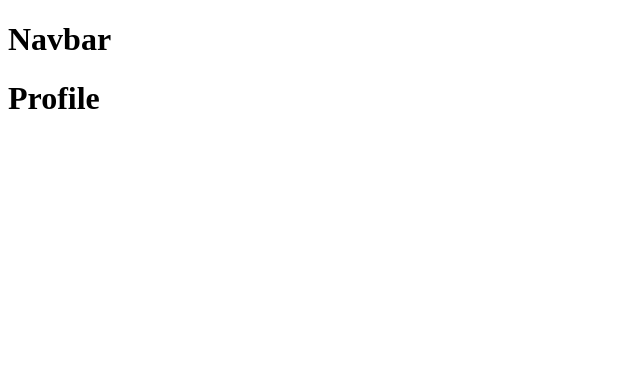
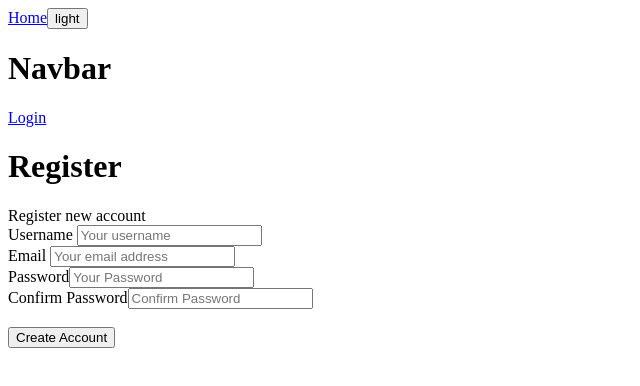
Before and after one commit to mrHugolo/ForumTest, a React (Vite) app in the folder frontend/: page /register in a window 1280 px wide. Shown: the top 386 px of the page, without its empty margins (0-640 px from the left). Built offline with nearby package versions, Linux system fonts and the light colour scheme; no server answers.

Commit message:
registration and login implemented in frontend

```diff
--- a/frontend/src/App.jsx
+++ b/frontend/src/App.jsx
@@ -1,30 +1,31 @@
-import { useEffect, useState } from "react";
 import { BrowserRouter as Router, Route, Switch } from "react-router-dom";
 import { Navbar } from "./components/Navbar";
+import { UserProvider } from "./contexts/UserContext";
 import { Group } from "./pages/Group";
 import { Home } from "./pages/home";
 import { Login } from "./pages/Login";
 import { Page404 } from "./pages/Page404";
 import { Post } from "./pages/Post";
 import { Profile } from "./pages/Profile";
+import { Register } from "./pages/Register";
 
 function App() {
-
-
-
   return (
     <div className="App">
+      <UserProvider>
         <Router>
           <Navbar />
           <Switch>
             <Route exact path="/" component={Home} />
             <Route exact path="/login" component={Login} />
+            <Route exact path="/register" component={Register} />
             <Route exact path="/:userName" component={Profile} />
             <Route exact path="/g/:groupName" component={Group} />
             <Route exact path="/g/:groupName/p/:postId" component={Post} />
             <Route path="*" component={Page404} />
           </Switch>
         </Router>
+      </UserProvider>
     </div>
   );
 }
--- a/frontend/src/components/Navbar.jsx
+++ b/frontend/src/components/Navbar.jsx
@@ -1,7 +1,43 @@
+import {useContext, useState } from "react";
+import {Link } from "react-router-dom";
+import {UserContext } from "../contexts/UserContext";
+
 export const Navbar = () => {
+  const { currentUser,setCurrentUser } = useContext(UserContext);
+  const [dark, setDark]= useState(false)
+
+  console.log("Current user atm: ",currentUser);
+
+
+
+  const toggleTheme=()=>{
+    setDark(prev=>!prev)
+  }
+
+
+  const logout=async()=>{
+    await fetch('/api/logout',{
+      method:'DELETE'
+    })
+    setCurrentUser('')
+    console.log("logged oout from session")
+
+  }
+
+
+
   return (
     <>
+      <Link to="/">Home</Link>
+      <button onClick={toggleTheme}>{dark ?"dark" : "light" } </button>
       <h1>Navbar</h1>
+      <div>
+        {currentUser ? (
+          <button onClick={logout}>Logout</button>
+        ) : (
+          <Link to="/login">Login</Link>
+        )}
+      </div>
     </>
   );
 };
--- /dev/null
+++ b/frontend/src/contexts/UserContext.jsx
@@ -0,0 +1,35 @@
+import { createContext, useEffect, useState } from "react";
+
+export const UserContext = createContext();
+
+
+export const UserProvider = ({ children }) => {
+  const [currentUser, setCurrentUser] = useState("");
+
+  const fetchCurrentUser = async () => {
+    let res = await fetch("/api/whoami");
+    try {
+      let user = await res.json();
+      if (user) {
+        setCurrentUser(user);
+      }
+    } catch (e) {
+      console.log("No User yet", e);
+    }
+  };
+
+
+
+
+
+  useEffect(() => {
+    fetchCurrentUser();
+  }, []);
+
+  const values = {
+    currentUser,
+    setCurrentUser
+  };
+
+  return <UserContext.Provider value={values}>{children}</UserContext.Provider>;
+};
--- a/frontend/src/pages/Login.jsx
+++ b/frontend/src/pages/Login.jsx
@@ -1,7 +1,101 @@
+import { useState, useContext } from "react";
+import { Link } from "react-router-dom";
+import { UserContext } from "../contexts/UserContext";
+
 export const Login = () => {
+  const { setCurrentUser } = useContext(UserContext);
+
+  const [username, setUsername] = useState("");
+  const [password, setPassword] = useState("");
+
+
+  const [badCredentials, setBadCredentials] = useState(false);
+
+
+  async function login(e) {
+    e.preventDefault();
+
+    const credentials = {
+      username,
+      password,
+    };
+
+    let res = await fetch("/api/login", {
+      method: "POST",
+      headers: { "Content-Type": "application/json" },
+      body: JSON.stringify(credentials),
+    });
+
+    let user = await res.json();
+
+    if (res.status == 401) {
+      setBadCredentials(true);
+    }
+    else if (res.status == 200) {
+      setCurrentUser(user);
+    }
+  }
+
   return (
     <>
       <h1>LOGIN</h1>
+
+      <form className="mt-8 space-y-6" onSubmit={login}>
+        <input type="hidden" name="remember" defaultValue="true" />
+        <div className="rounded-md shadow-sm -space-y-px">
+          <div>
+            <label htmlFor="username-address" className="sr-only">
+              username
+            </label>
+            <input
+              id="username-address"
+              name="username"
+              autoComplete="username"
+              required
+              className="appearance-none rounded-none font-myPtext text-xl relative block w-full px-3 py-2 border border-gray-300 placeholder-gray-500 text-gray-900 rounded-t-md focus:outline-none focus:ring-myGr-dark focus:border-myGr-dark focus:z-10 sm:text-sm"
+              placeholder="username"
+              onChange={(e) => {
+                setUsername(e.target.value), setBadCredentials(false);
+              }}
+            />
+          </div>
+          <div>
+            <label tabIndex="2" htmlFor="password" className="sr-only">
+              Password
+            </label>
+            <input
+              id="password"
+              name="password"
+              type="password"
+              autoComplete="current-password"
+              required
+              className="appearance-none rounded-none font-myPtext text-xl relative block w-full px-3 py-2 border border-gray-300 placeholder-gray-500 text-gray-900 rounded-b-md focus:outline-none focus:ring-myGr-dark focus:border-myGr-dark focus:z-10 sm:text-sm"
+              placeholder="Password"
+              onChange={(e) => {
+                setPassword(e.target.value), setBadCredentials(false);
+              }}
+            />
+          </div>
+        </div>
+        <div className="text-xs text-center">
+          {badCredentials && (
+            <div className="text-myRe -mt-2 mb-2 font-medium">
+              {" "}
+              Bad Credentials{" "}
+            </div>
+          )}
+          <Link to="/register">
+            Register Account
+          </Link>
+        </div>
+        <div>
+          <button className="group relative w-full flex justify-center py-2 px-4 border border-transparent text-sm font-medium rounded-md text-white bg-myGr-light focus:bg-myGr-dark focus:outline-none focus:ring-2 focus:ring-offset-2 focus:ring-myGr-dark">
+            <span className="absolute left-0 inset-y-0 flex items-center pl-3">
+            </span>
+            Log in
+          </button>
+        </div>
+      </form>
     </>
   );
 };
--- /dev/null
+++ b/frontend/src/pages/Register.jsx
@@ -0,0 +1,153 @@
+import { useState, useContext } from "react";
+import { UserContext } from "../contexts/UserContext";
+
+export const Register = () => {
+  const { setCurrentUser } = useContext(UserContext);
+  const [badCred, setBadCred] = useState(false);
+  const [userData, setUserData] = useState({
+    userName: "",
+    email: "",
+    pass1: "",
+    pass2: "",
+    isBanned: false,
+    desc: "Write someting about yourself",
+  });
+
+  const noMatch = () => {
+    return (
+      !userData.pass2 || !userData.pass1 || userData.pass1 !== userData.pass2
+    );
+  };
+  const noMatch2 = () => {
+    return userData.pass2.length > 1 && noMatch();
+  };
+
+  const handleEmail = (e) => {
+    setUserData((prev) => ({ ...prev, email: e.target.value }));
+    setBadCred(false);
+  };
+
+  const handleFormSubmit = async (e) => {
+    e.preventDefault();
+    if (!noMatch()) {
+      let u = userData;
+      let newUser = {
+        username: u.userName,
+        email: u.email,
+        password: u.pass2,
+        isBanned: u.isBanned,
+        description: u.desc,
+      };
+
+      try {
+        let res = await fetch("/api/register", {
+          method: "POST",
+          headers: { "content-type": "application/json" },
+          body: JSON.stringify(newUser),
+        });
+        res = await res.json();
+
+        let newUserLogin = {
+          username: newUser.username,
+          password: newUser.password,
+        };
+
+        // currently loging autmatically. remove this feature later
+        try {
+          let res = await fetch("/api/login", {
+            method: "POST",
+            headers: { "Content-Type": "application/json" },
+            body: JSON.stringify(newUserLogin),
+          });
+
+          let user = await res.json();
+          if (res.status == 401) {
+            console.log("do you see me ? something went wronf");
+          } else if (res.status == 200) {
+            setCurrentUser(user);
+          }
+        } catch (error) {
+          console.log(error);
+        }
+      } catch (error) {
+        console.log("probably email is already taken", error);
+        setBadCred(true);
+      }
+    }
+  };
+
+  return (
+    <>
+      <h1>Register</h1>
+
+      <form onSubmit={handleFormSubmit}>
+        <div>Register new account</div>
+        <div>
+          <label>Username </label>
+          <input
+            type="username"
+            placeholder="Your username"
+            onChange={(e) => {
+              setUserData((prev) => ({ ...prev, userName: e.target.value }));
+            }}
+            required
+          ></input>
+        </div>
+        <div>
+          <label>Email </label>
+          <input
+            type="email"
+            placeholder="Your email address"
+            onChange={handleEmail}
+            required
+          ></input>
+        </div>
+        <div>
+          <label>Password</label>
+          <input
+            type="password"
+            placeholder="Your Password"
+            onChange={(e) => {
+              setUserData((prev) => ({ ...prev, pass1: e.target.value }));
+            }}
+            required
+          ></input>
+        </div>
+        <div>
+          <label>Confirm Password</label>
+          <input
+            type="password"
+            placeholder="Confirm Password"
+            onChange={(e) => {
+              setUserData((prev) => ({ ...prev, pass2: e.target.value }));
+            }}
+            required
+          ></input>
+          {
+            //Temp css
+            noMatch2() ? (
+              <div style={{ color: "red", textAlign: "center" }}>
+                Passwords don't match
+              </div>
+            ) : (
+              <div style={{ color: "transparent" }}>""</div>
+            )
+          }
+          {
+            //Temp css
+            badCred && (
+              <div style={{ textAlign: "center", color: "red" }}>
+                Bad Credentials
+              </div>
+            )
+          }
+        </div>
+
+        <div className="flex justify-center items-center pb-8">
+          <button type="submit">Create Account</button>
+        </div>
+        <div className="min-h-200">&nbsp;</div>
+      </form>
+    </>
+  );
+};
--- a/frontend/vite.config.js
+++ b/frontend/vite.config.js
@@ -5,6 +5,7 @@ import react from '@vitejs/plugin-react'
 export default defineConfig({
   plugins: [react()],
   server: {
+  //  host: true,
     proxy: {
       "/rest": "http://localhost:4000",
       "/api": "http://localhost:4000",
```
Also changed, not shown: 1 other file (tests, documents, lock files or other folders). Lines whose indentation alone changed are shown as unchanged.
